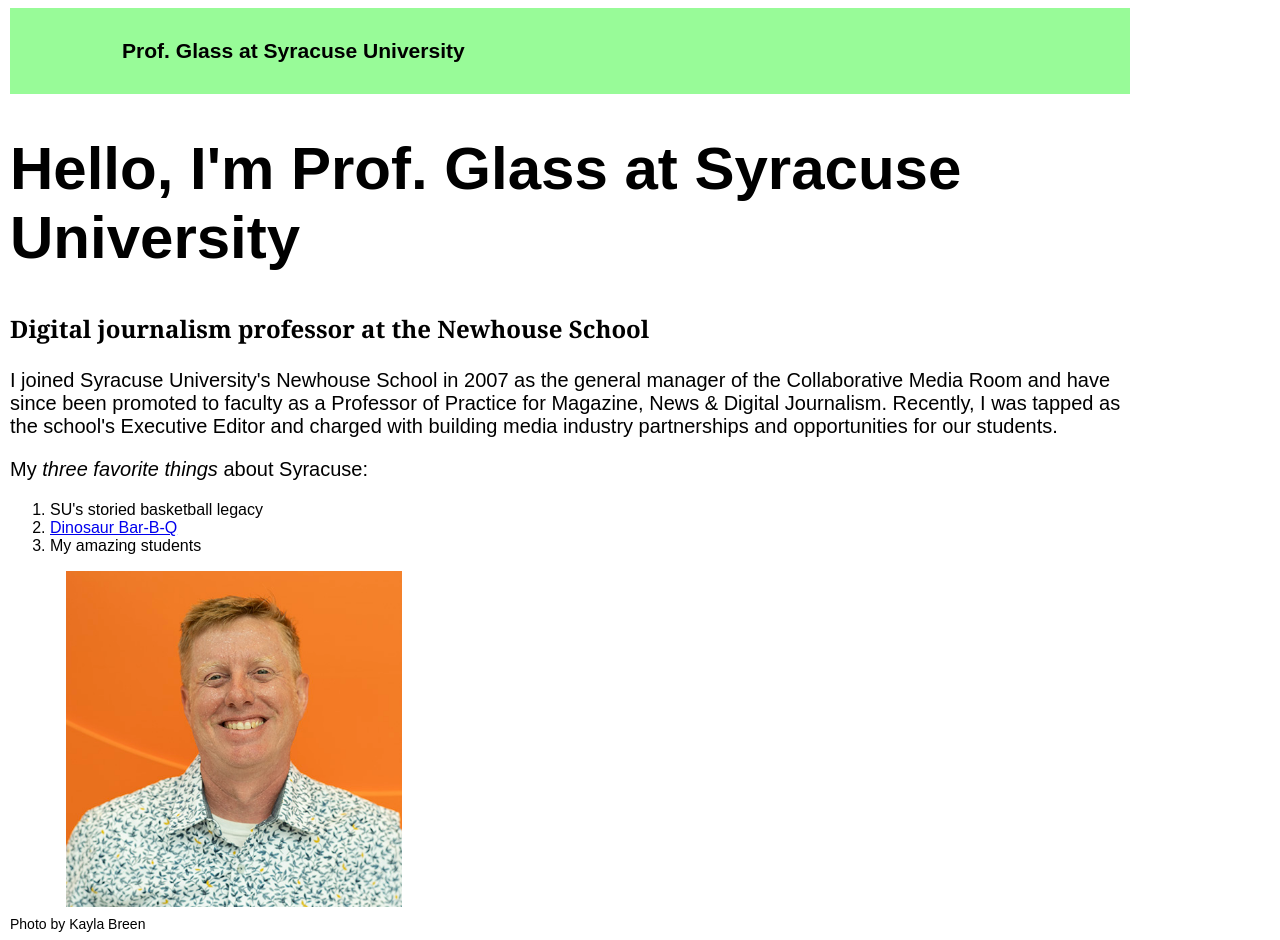
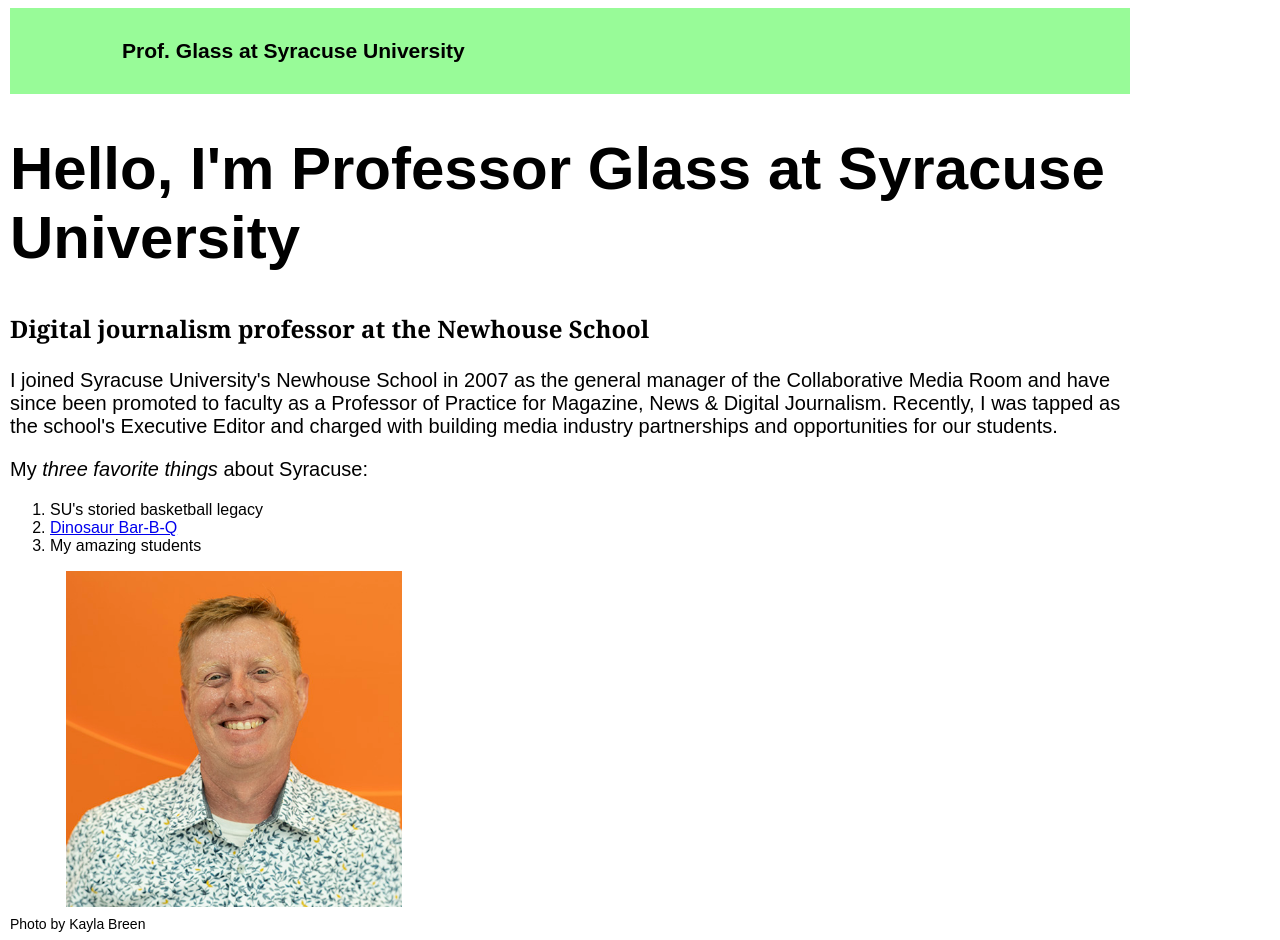
Before and after one commit to JonGlass/JonGlass.github.io, a plain HTML site: page index.html in a window 1280 px wide. Drawn offline with nearby package versions, Linux system fonts and the light colour scheme.

Commit message:
Update index.html

```diff
--- a/index.html
+++ b/index.html
@@ -25,7 +25,7 @@
 
         <div class="col-lg-7">
 
-          <h1>Hello, I'm Prof. Glass at Syracuse University</h1>
+          <h1>Hello, I'm Professor Glass at Syracuse University</h1>
 
           <h2>Digital journalism professor at the Newhouse School</h2>
 
```
